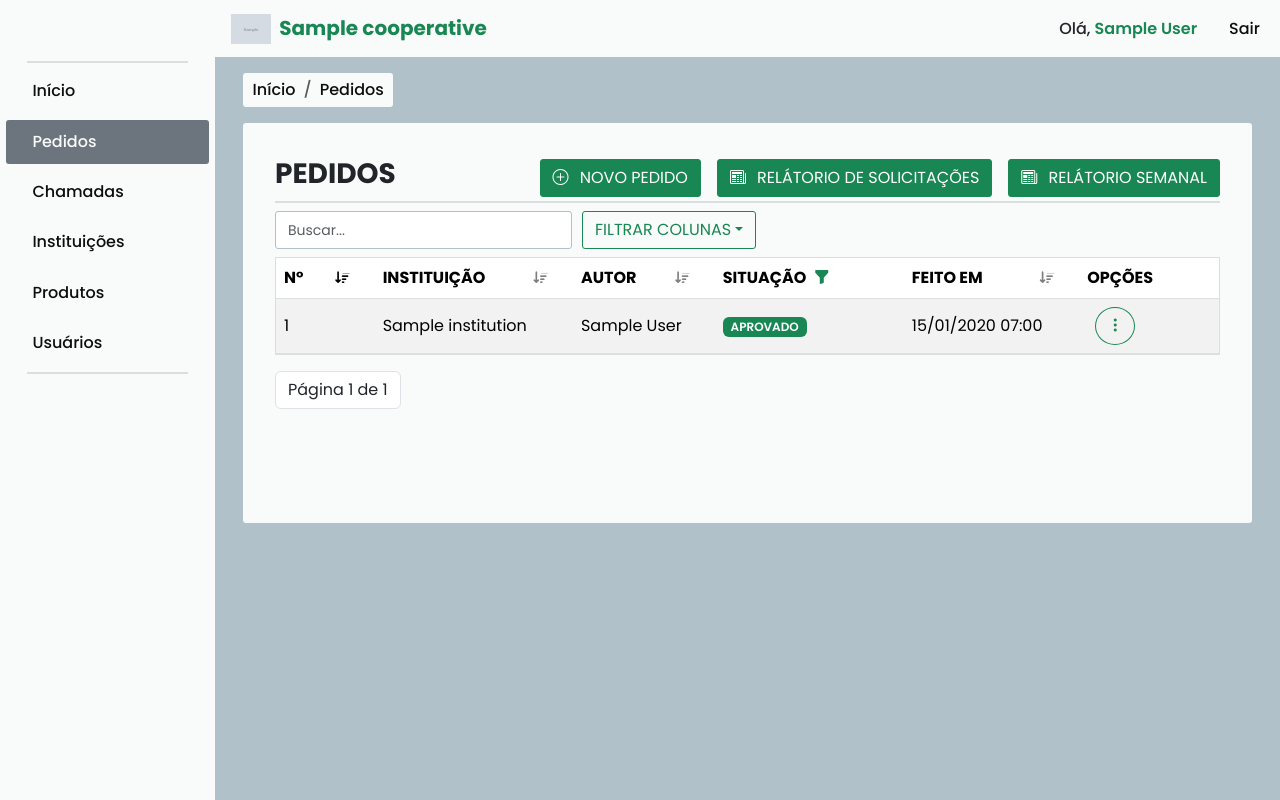
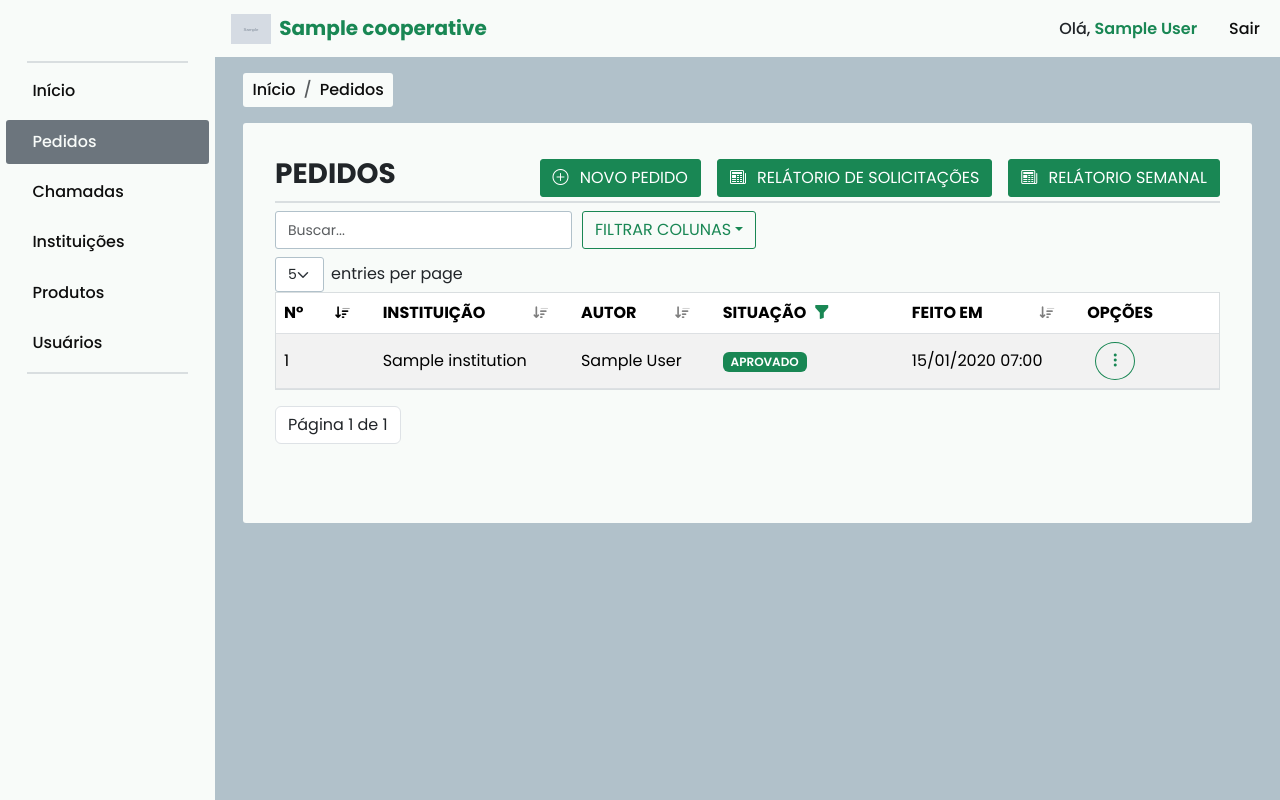
Before and after one commit to IFRN-SPP/cooplink, a Django app: page /pedidos/ in a window 1280 px wide. Run offline with Django 5.2, Linux system fonts and the light colour scheme; a user stored in the database is signed in; tables that the repository leaves empty hold one stand-in row (values such as "Sample post"); grey boxes marked "Sample" are stand-in pictures; some libraries are stand-ins or nearby versions.

Commit message:
fix: conserta filtragem e paginação das tabelas dinâmicas (#39)

```diff
--- a/app/views/call.py
+++ b/app/views/call.py
@@ -20,7 +20,6 @@ class CallList(LoginRequiredMixin, AjaxListView):
     model = Call
     template_name = "call/list.html"
     partial_list = "partials/call/list.html"
-    paginate_by = 6
     object_list = "calls"
 
     def get_queryset(self):
--- a/app/views/institution.py
+++ b/app/views/institution.py
@@ -16,7 +16,6 @@ class InstitutionList(LoginRequiredMixin, StaffRequiredMixin, AjaxListView):
     model = Institution
     template_name = 'institution/list.html'
     partial_list = 'partials/institution/list.html'
-    paginate_by = 6
 
     def get_queryset(self):
         queryset = Institution.objects.all()
--- a/app/views/order.py
+++ b/app/views/order.py
@@ -45,7 +45,6 @@ class OrderList(LoginRequiredMixin, AjaxListView):
     model = Order
     template_name = "order/list.html"
     partial_list = "partials/order/list.html"
-    paginate_by = 6
     object_list = "orders"
 
     def get_queryset(self):
--- a/app/views/product.py
+++ b/app/views/product.py
@@ -12,7 +12,6 @@ class ProductList(LoginRequiredMixin, StaffRequiredMixin, AjaxListView):
     model = Product
     template_name = 'product/list.html'
     partial_list = 'partials/product/list.html'
-    paginate_by = 7
 
     def get_queryset(self):
         queryset = Product.objects.all()
--- a/app/views/user.py
+++ b/app/views/user.py
@@ -17,7 +17,6 @@ class UserList(LoginRequiredMixin, StaffRequiredMixin, AjaxListView):
     model = UserProfile
     template_name = 'user/list.html'
     partial_list = 'partials/user/list.html'
-    paginate_by = 6
 
 
 class UserCreate(LoginRequiredMixin, StaffRequiredMixin, CreateView):
--- a/static/css/tables.css
+++ b/static/css/tables.css
@@ -120,3 +120,15 @@ table.dataTable thead > tr > th.dt-ordering-desc .dt-column-order:after {
     background-color: #dc3545;
     border-radius: 50%;
 }
+
+.dataTables_length select {
+    width: 90px !important;
+    min-width: 90px !important;
+    max-width: 100px !important;
+}
+
+.dataTables_length select {
+    width: auto !important;
+    min-width: 70px !important;
+    max-width: 100px !important;
+}
--- a/static/js/tables.js
+++ b/static/js/tables.js
@@ -74,34 +74,135 @@ $(document).ready(function() {
 
     var dataTable = table.DataTable({
       "order": [[0, "desc"]],
-      "pageLength": 6,
-      "lengthChange": false,
-      "paging": false,
+      "pageLength": 5,
+      "lengthChange": true,
+      "lengthMenu": [[5, 10, 25, 50, 100, -1], [5, 10, 25, 50, 100, 'Todos']],
+      "paging": true,
       "info": false,
       "searching": true,
+      "dom": '<"top"fB>lrt',
+      "pagingType": "simple",
       "language": {
-        "url": "https://cdn.datatables.net/plug-ins/2.0.0/i18n/pt-BR.json"
+        "url": "https://cdn.datatables.net/plug-ins/2.0.0/i18n/pt-BR.json",
+        "paginate": {
+          "next": "Próxima",
+          "previous": "Anterior"
+        },
       },
       "columnDefs": columnsConfig,
       colReorder: true,
-      dom: '<"top"fB>rt',
       buttons: [{
         extend: 'colvis',
         text: 'FILTRAR COLUNAS',
         className: 'btn btn-outline-success',
         columns: ':not(:last-child)',
         columnText: function ( dt, idx, title ) {
-            var th = $(dt.column(idx).header());
-            var columnTitle = th.find('.dt-column-title').clone().children().remove().end().text().trim();
-            return columnTitle || th.find('.dt-column-title').text().split('\n')[0].trim();
-          }
+          var th = $(dt.column(idx).header());
+          var columnTitle = th.find('.dt-column-title').clone().children().remove().end().text().trim();
+          return columnTitle || th.find('.dt-column-title').text().split('\n')[0].trim();
         }
-      ],
+      }],
       initComplete: function() {
         $('div.dt-search label').remove();
         $('div.dt-search input').attr('placeholder', 'Buscar...');
+
+        fixAllToTodos();
+
+        $('.dataTables_paginate').remove();
+        $('.dataTables_info').remove();
+
+        createCustomPagination();
+      },
+      drawCallback: function() {
+        $('.dataTables_paginate').remove();
+        $('.dataTables_info').remove();
+
+        updateCustomPagination();
+
+        fixAllToTodos();
       }
     });
+
+    function fixAllToTodos() {
+      setTimeout(function() {
+        var $select = $('.dataTables_length select');
+        if ($select.length) {
+          $select.find('option').each(function() {
+            var $option = $(this);
+            var text = $option.text().trim();
+
+            if (text === 'All' || $option.val() === '-1') {
+              $option.text('Todos');
+            }
+          });
+        }
+
+        $('body').find('*').contents().filter(function() {
+          return this.nodeType === 3 && this.nodeValue.includes('All');
+        }).each(function() {
+          this.nodeValue = this.nodeValue.replace(/All/g, 'Todos');
+        });
+      }, 100);
+    }
+
+    function createCustomPagination() {
+      $('#custom-pagination').remove();
+      $('#ajax-pagination').remove();
+
+      var $wrapper = $('#ajax-table').closest('.table-responsive');
+      if ($wrapper.length) {
+        $wrapper.after('<nav id="ajax-pagination" class="mt-3"></nav>');
+      } else {
+        $('#ajax-table_wrapper').append('<nav id="ajax-pagination" class="mt-3"></nav>');
+      }
+
+      updateCustomPagination();
+    }
+
+    function updateCustomPagination() {
+      var info = dataTable.page.info();
+      var hasPrevious = info.page > 0;
+      var hasNext = info.page < info.pages - 1;
+
+      var html = `
+        <ul class="pagination">
+          ${hasPrevious ? `
+            <li class="page-item">
+              <button class="page-link text-success js-page-prev">
+                Anterior
+              </button>
+            </li>
+          ` : ''}
+
+          <li class="page-item">
+            <span class="page-link text-dark">
+              Página ${info.page + 1} de ${info.pages}
+            </span>
+          </li>
+
+          ${hasNext ? `
+            <li class="page-item">
+              <button class="page-link text-success js-page-next">
+                Próxima
+              </button>
+            </li>
+          ` : ''}
+        </ul>
+      `;
+
+      $('#ajax-pagination').html(html);
+
+      $(document).off('click', '.js-page-prev');
+      $(document).off('click', '.js-page-next');
+
+      $(document).on('click', '.js-page-prev', function() {
+        dataTable.page('previous').draw('page');
+      });
+
+      $(document).on('click', '.js-page-next', function() {
+        dataTable.page('next').draw('page');
+      });
+    }
 
     var filters = {
       institution: '',
@@ -190,7 +291,7 @@ $(document).ready(function() {
       if (thText.includes('STATUS')) {
         th.find('.dropdown a').attr('id', 'status-filter-icon');
       } else if (thText.includes('SITUAÇÃO')) {
-        th.find('.dropdown a').attr('id', 'situation-filter-icon');
+        th.find('.dropdown a').attr('id', 'status-filter-icon');
       } else if (thText.includes('UNIDADE') || thText.includes('UNIT')) {
         th.find('.dropdown a').attr('id', 'unit-filter-icon');
       }
```
